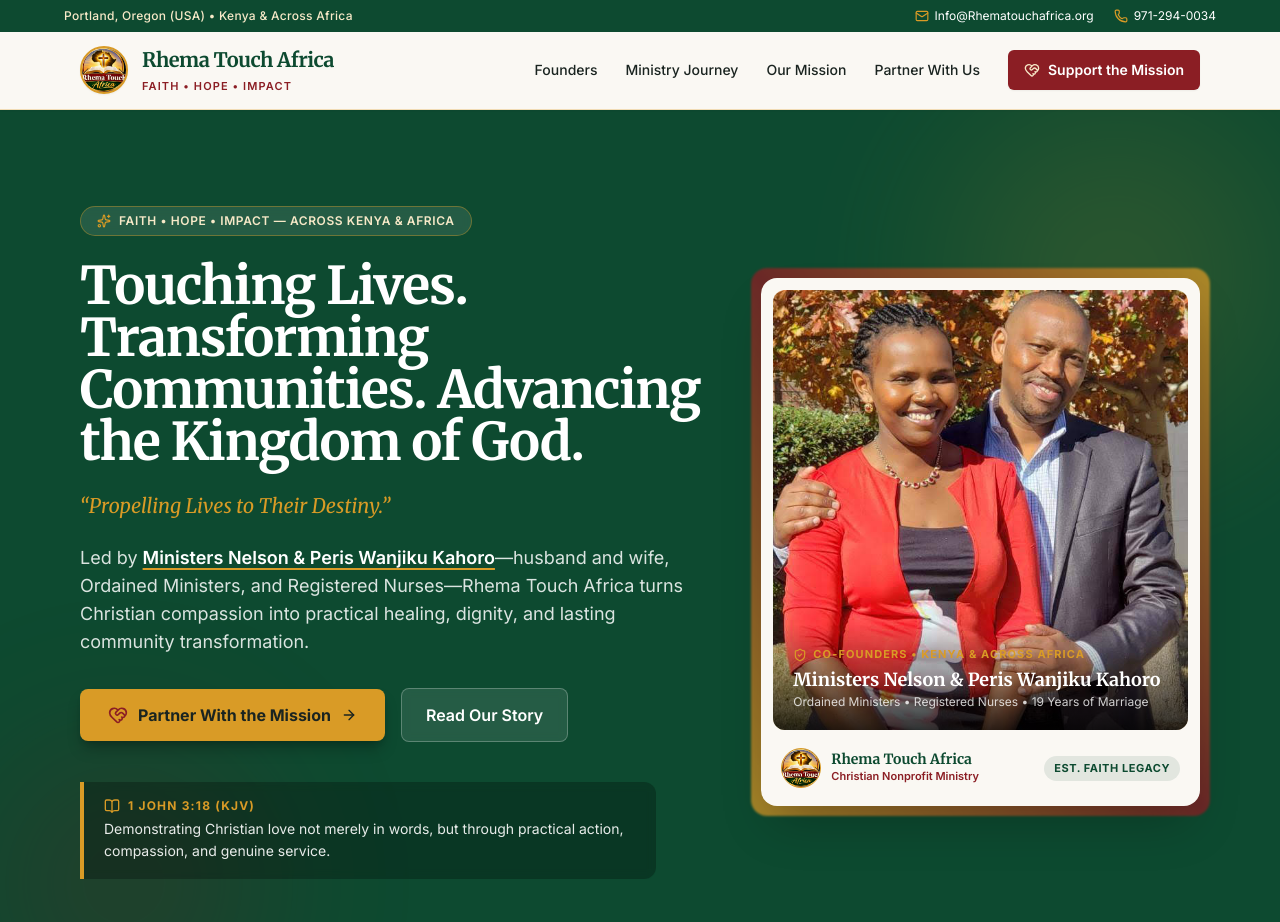
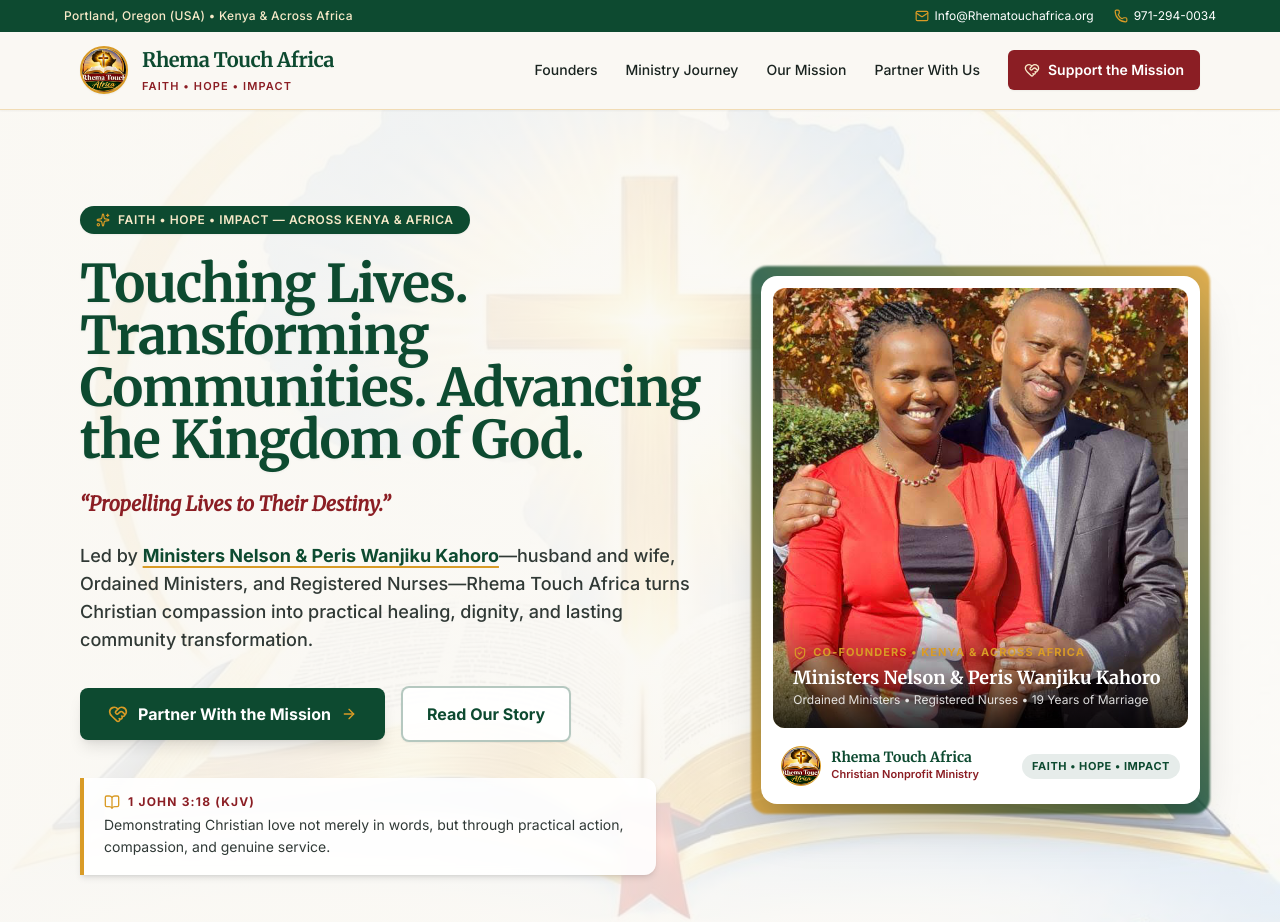
Before and after one commit to Johnpaul-coder/rhema-touch-africa, a React (Vite) app: page / in a window 1280 px wide. Shown: the top 922 px of the page. Built offline with nearby package versions, Linux system fonts and the light colour scheme.

Commit message:
Add hero-bg artwork and update Hero background

```diff
--- a/src/components/Hero.jsx
+++ b/src/components/Hero.jsx
@@ -6,36 +6,34 @@ export default function Hero() {
   const { organization, founders, scriptures } = ministryContent;
 
   return (
-    <section className="relative overflow-hidden bg-rhema-green text-white border-b-4 border-rhema-gold">
-      {/* Subtle Decorative Radial Glow */}
+    <section className="relative overflow-hidden bg-rhema-ivory text-rhema-ink border-b-4 border-rhema-gold">
+      {/* Custom Ministry Artwork Background */}
       <div
-        className="pointer-events-none absolute -top-24 -right-24 w-[520px] h-[520px] rounded-full opacity-20 blur-3xl"
-        style={{ background: "radial-gradient(circle, #D49A2A 0%, transparent 70%)" }}
+        className="absolute inset-0 bg-cover bg-center bg-no-repeat"
+        style={{ backgroundImage: `url('${organization.heroBgPath}')` }}
       />
-      <div
-        className="pointer-events-none absolute -bottom-32 -left-24 w-[440px] h-[440px] rounded-full opacity-25 blur-3xl"
-        style={{ background: "radial-gradient(circle, #7A151B 0%, transparent 70%)" }}
-      />
+      {/* Soft Warm Ivory Readability Overlay */}
+      <div className="absolute inset-0 bg-gradient-to-r from-rhema-ivory/95 via-rhema-ivory/85 to-rhema-ivory/65" />
 
       <div className="relative max-w-6xl mx-auto px-4 py-14 md:py-24 grid grid-cols-1 lg:grid-cols-12 gap-12 items-center">
         {/* Left Editorial Narrative */}
         <div className="lg:col-span-7 space-y-6">
-          <div className="inline-flex items-center gap-2 px-4 py-1.5 rounded-full bg-white/10 border border-rhema-gold/40 text-rhema-goldLight text-xs font-semibold tracking-wider uppercase backdrop-blur-sm">
+          <div className="inline-flex items-center gap-2 px-4 py-1.5 rounded-full bg-rhema-green text-rhema-goldLight text-xs font-semibold tracking-wider uppercase shadow-sm">
             <Sparkles className="w-3.5 h-3.5 text-rhema-gold" />
             <span>Faith • Hope • Impact — Across Kenya &amp; Africa</span>
           </div>
 
-          <h1 className="font-serif text-3xl sm:text-5xl lg:text-[52px] font-bold text-white leading-[1.15] tracking-tight">
+          <h1 className="font-serif text-3xl sm:text-5xl lg:text-[52px] font-bold text-rhema-green leading-[1.15] tracking-tight drop-shadow-sm">
             {organization.tagline}
           </h1>
 
-          <p className="font-serif italic text-xl text-rhema-gold font-medium">
+          <p className="font-serif italic text-xl text-rhema-burgundy font-semibold">
             “{organization.motto}”
           </p>
 
-          <p className="text-base md:text-lg text-white/85 leading-relaxed max-w-2xl">
+          <p className="text-base md:text-lg text-rhema-ink/90 leading-relaxed max-w-2xl font-medium">
             Led by{" "}
-            <span className="text-white font-semibold underline decoration-rhema-gold decoration-2 underline-offset-4">
+            <span className="text-rhema-green font-bold underline decoration-rhema-gold decoration-2 underline-offset-4">
               {founders.names}
             </span>
             —husband and wife, Ordained Ministers, and Registered Nurses—Rhema
@@ -47,28 +45,28 @@ export default function Hero() {
           <div className="flex flex-wrap items-center gap-4 pt-2">
             <a
               href="#partner"
-              className="inline-flex items-center gap-2.5 bg-rhema-gold hover:bg-amber-500 text-rhema-ink font-bold px-7 py-3.5 rounded-lg shadow-lg shadow-black/25 transition transform hover:-translate-y-0.5"
+              className="inline-flex items-center gap-2.5 bg-rhema-green hover:bg-rhema-greenLight text-white font-bold px-7 py-3.5 rounded-lg shadow-lg transition transform hover:-translate-y-0.5"
             >
-              <HeartHandshake className="w-5 h-5 text-rhema-burgundy" />
+              <HeartHandshake className="w-5 h-5 text-rhema-gold" />
               <span>Partner With the Mission</span>
-              <ArrowRight className="w-4 h-4" />
+              <ArrowRight className="w-4 h-4 text-rhema-gold" />
             </a>
             <a
               href="#founders"
-              className="inline-flex items-center gap-2 bg-white/10 hover:bg-white/20 text-white border border-white/25 font-semibold px-6 py-3.5 rounded-lg backdrop-blur-sm transition"
+              className="inline-flex items-center gap-2 bg-white/90 hover:bg-white text-rhema-green border-2 border-rhema-green/30 font-bold px-6 py-3.5 rounded-lg shadow-sm transition"
             >
               <span>Read Our Story</span>
             </a>
           </div>
 
           {/* Guiding Scripture Strip */}
-          <div className="pt-4">
-            <div className="bg-black/25 border-l-4 border-rhema-gold px-5 py-4 rounded-r-xl backdrop-blur-sm max-w-xl">
-              <div className="flex items-center gap-2 text-xs font-bold uppercase tracking-widest text-rhema-gold mb-1">
-                <BookOpen className="w-4 h-4" />
+          <div className="pt-3">
+            <div className="bg-white/90 backdrop-blur-sm border-l-4 border-rhema-gold px-5 py-4 rounded-r-xl shadow-md max-w-xl">
+              <div className="flex items-center gap-2 text-xs font-bold uppercase tracking-widest text-rhema-burgundy mb-1">
+                <BookOpen className="w-4 h-4 text-rhema-gold" />
                 <span>{scriptures.primary.reference}</span>
               </div>
-              <p className="text-sm text-white/90 leading-relaxed">
+              <p className="text-sm text-rhema-ink/90 leading-relaxed">
                 {scriptures.primary.summary}
               </p>
             </div>
@@ -79,9 +77,9 @@ export default function Hero() {
         <div className="lg:col-span-5">
           <div className="relative mx-auto max-w-md">
             {/* Decorative Gold Offset Frame */}
-            <div className="absolute -inset-2.5 rounded-2xl bg-gradient-to-tr from-rhema-gold via-rhema-burgundy to-rhema-gold opacity-75 blur-[1px]" />
+            <div className="absolute -inset-2.5 rounded-2xl bg-gradient-to-tr from-rhema-gold via-rhema-green to-rhema-gold opacity-80 blur-[1px]" />
 
-            <div className="relative bg-rhema-ivory p-3 rounded-2xl shadow-2xl">
+            <div className="relative bg-white p-3 rounded-2xl shadow-2xl">
               <div className="relative overflow-hidden rounded-xl">
                 <img
                   src={founders.portraitPath}
@@ -96,7 +94,7 @@ export default function Hero() {
                   <p className="font-serif text-lg font-bold leading-snug">
                     {founders.names}
                   </p>
-                  <p className="text-xs text-white/80 mt-0.5">
+                  <p className="text-xs text-white/85 mt-0.5">
                     Ordained Ministers • Registered Nurses • 19 Years of Marriage
                   </p>
                 </div>
@@ -120,7 +118,7 @@ export default function Hero() {
                   </div>
                 </div>
                 <span className="text-[11px] font-bold uppercase tracking-wider text-rhema-green bg-rhema-green/10 px-2.5 py-1 rounded-full">
-                  Est. Faith Legacy
+                  Faith • Hope • Impact
                 </span>
               </div>
             </div>
--- a/src/data/ministryContent.js
+++ b/src/data/ministryContent.js
@@ -5,6 +5,7 @@ export const ministryContent = {
     motto: "Propelling Lives to Their Destiny.",
     values: ["Faith", "Hope", "Impact"],
     logoPath: "/images/logo.jpeg",
+    heroBgPath: "/images/hero-bg.jpeg",
     letterheadPath: "/images/letterhead-blue.jpeg",
     email: "Info@Rhematouchafrica.org",
     phone: "971-294-0034",
```
Also changed, not shown: public/images/hero-bg.jpeg (added).
